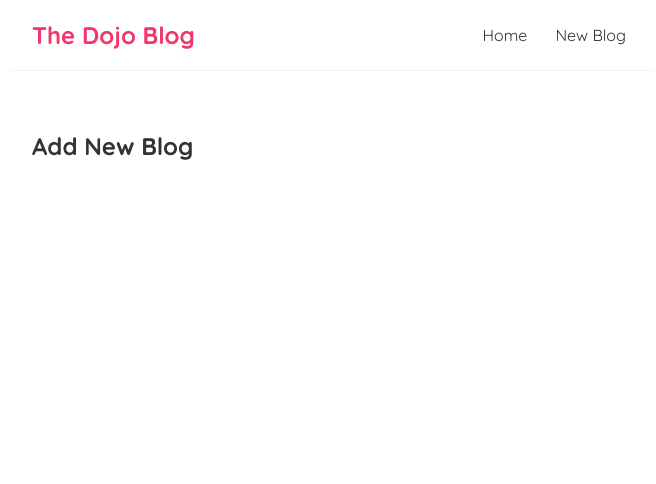
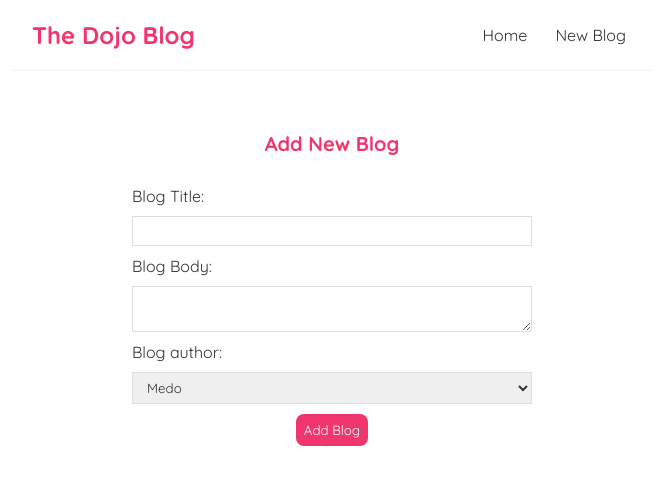
Before and after one commit to mohamedmonirshabana/babloBlog, a React (Create React App) app: page /create in a window 1280 px wide. Shown: the top 484 px of the page, without its empty margins (308-964 px from the left). Built offline with nearby package versions, Linux system fonts and the light colour scheme.

Commit message:
add how to create Blog by React

```diff
--- a/src/Create.js
+++ b/src/Create.js
@@ -1,7 +1,39 @@
+import { useState } from "react";
+
 const Create = () => {
+    const [title, setTitle] = useState('');
+    const [body, setBody] = useState('');
+    const [author, setAuthor] = useState('');
+
     return (
         <div className="create">
             <h2>Add New Blog</h2>
+            <form>
+                <label>Blog Title:</label>
+                <input
+                    type="text"
+                    required
+                    value={title}
+                    onChange={(e) => setTitle(e.target.value)}
+                />
+                <label>Blog Body:</label>
+                <textarea
+                    required
+                    value={body}
+                    onChange={(e) => setBody(e.target.value)}
+                ></textarea>
+                <label>Blog author:</label>
+                <select
+                    value={author}
+                    onChange ={(e) => setAuthor(e.target.value)}
+                >
+                    <option value="Medo">Medo</option>
+                    <option value="Mohamed">Mohamed</option>
+                    <option value="mario">mario</option>
+                </select>
+                <button>Add Blog</button>
+                <p>{ title }</p>
+            </form>
         </div>
      );
 }
--- a/src/index.css
+++ b/src/index.css
@@ -57,6 +57,64 @@
   margin-bottom: 8px;
 }
 
-.blog-preview a{
+.blog-preview a {
   text-decoration: none;
 }
+
+/* blog details page */
+.blog-details h2 {
+  font-size: 20px;
+  color: #f1356d;
+  margin-bottom: 10px;
+}
+
+.blog-details div {
+  margin: 20px 0;
+}
+
+.blog-details button {
+  background: #f1356d;
+  color: #fff;
+  border: 0;
+  padding: 8px;
+  border-radius: 8px;
+  cursor: pointer;
+}
+
+/* create new blog form */
+.create {
+  max-width: 400px;
+  margin: 0 auto;
+  text-align: center;
+}
+
+.create label {
+  text-align: left;
+  display: block;
+}
+
+.create h2 {
+  font-size: 20px;
+  color: #f1356d;
+  margin-bottom: 30px;
+}
+
+.create input,
+.create textarea,
+.create select {
+  width: 100%;
+  padding: 6px 10px;
+  margin: 10px 0;
+  border: 1px solid #ddd;
+  box-sizing: border-box;
+  display: block;
+}
+
+.create button {
+  background: #f1356d;
+  color: #fff;
+  border: 0;
+  padding: 8px;
+  border-radius: 8px;
+  cursor: pointer;
+}
```
